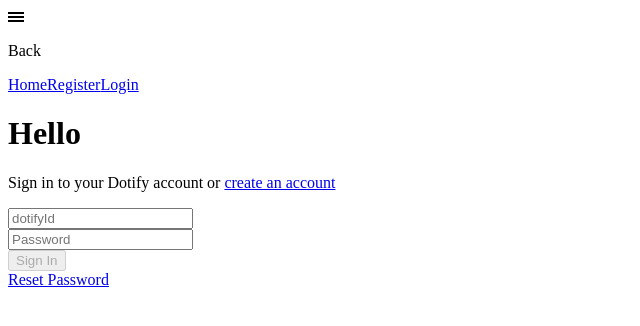
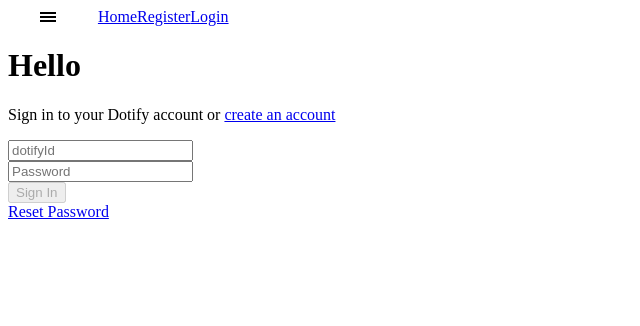
Before and after one commit to jjunious1/dotify, a React (Create React App) app in the folder dotify_frontend/: page /login in a window 1280 px wide. Shown: the top 326 px of the page, without its empty margins (0-640 px from the left). Built offline with nearby package versions, Linux system fonts and the light colour scheme.

Commit message:
added elements to nav bar and started adding user main page

```diff
--- a/dotify_frontend/src/App.css
+++ b/dotify_frontend/src/App.css
@@ -18,3 +18,39 @@
   background: black;
   box-shadow: 0 0.25em 0 0 black, 0 0.5em 0 0 black;
 }
+
+.dropdown {
+  float: left;
+  overflow: hidden;
+}
+.dropdown, .dropbtn{
+  font-size: 16px;
+  border: none;
+  outline: none;
+  color: black;
+  background-color: transparent;
+  font-family: inherit;
+  margin-right: 3%;
+  margin-left: 1em;
+}
+.dropdown-content {
+  display: none;
+  position: absolute;
+  background-color: #f9f9f9;
+  min-width: 8%;
+  box-shadow: 0px 8px 16px 0px rgba(0,0,0,0.2);
+  z-index: 1;
+}
+.dropdown-content a {
+  float: none;
+  color: black;
+  text-decoration: none;
+  display: block;
+  text-align: left;
+}
+.dropdown-content a:hover, .update:hover {
+  background-color: #ddd;
+}
+.dropdown:hover .dropdown-content {
+  display: block;
+}
--- a/dotify_frontend/src/App.js
+++ b/dotify_frontend/src/App.js
@@ -4,6 +4,7 @@
 import Register from './pages/Register'
 import Login from './pages/Login'
 import Home from './pages/Home'
+import Music from './pages/Music'
 import Nav from './components/Nav'
 import { CheckSession } from './services/Auth'
 
@@ -54,6 +55,7 @@
               />
             }
           />
+          <Route path="/userPage" element={<Music />} />
         </Routes>
       </main>
     </div>
--- a/dotify_frontend/src/components/Nav.jsx
+++ b/dotify_frontend/src/components/Nav.jsx
@@ -7,31 +7,39 @@
 if (user) {
   authenticatedOptions = (
     <nav className="links">
-      <div className="dropdown">
-        <a href="menu" class="box-shadow-menu"> Menu</a>
-        <p className="update" onClick={() => navigate(-1)}>Back</p>
-      </div>
       <Link to="/">Home</Link>
       <Link onClick={handleLogout} to="/">Sign Out</Link>
+      <div className="dropdown">
+        <a class="box-shadow-menu dropbtn">
+          <div>
+            <h3 className="drop">Welcome</h3>
+            <p className="drop" onClick={() => navigate(-1)}>Back</p>
+          </div>
+        </a>
+      </div>
     </nav>
   )
 }
 
 const publicOptions = (
   <nav className="links">
-    <div className="dropdown">
-    <a href="menu" class="box-shadow-menu"></a>
-        <p className="drop" onClick={() => navigate(-1)}>Back</p>
-    </div>
     <Link to="/">Home</Link>
     <Link to="/Register">Register</Link>
     <Link to="/Login">Login</Link>
+    <div className="dropdown">
+    <a class="box-shadow-menu dropbtn">
+      <div className="dropdown-content">
+        <h3 className="drop">Welcome</h3>
+        <p className="drop" onClick={() => navigate(-1)}>Back</p>
+      </div>
+    </a>
+    </div>
 
   </nav>
 )
 
 return (
-  <header className=''>
+  <header className='sticky-header'>
     <Link to="/">
       <div className="navbar">
       </div>
--- a/dotify_frontend/src/pages/Music.js
+++ b/dotify_frontend/src/pages/Music.js
@@ -0,0 +1,8 @@
+import { useState, useEffect } from 'react'
+import Client from '../services/api'
+
+const Music = () => {
+  return <div></div>
+}
+
+export default Music
```
